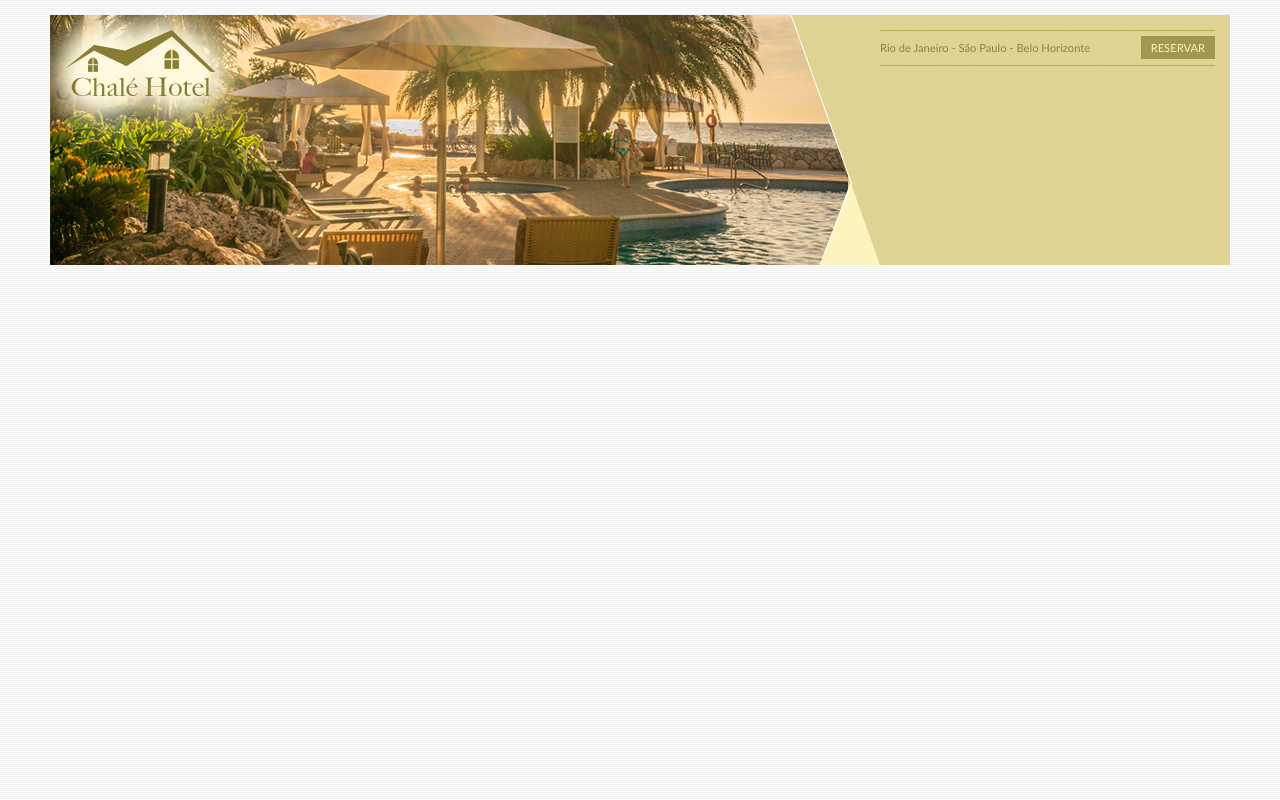
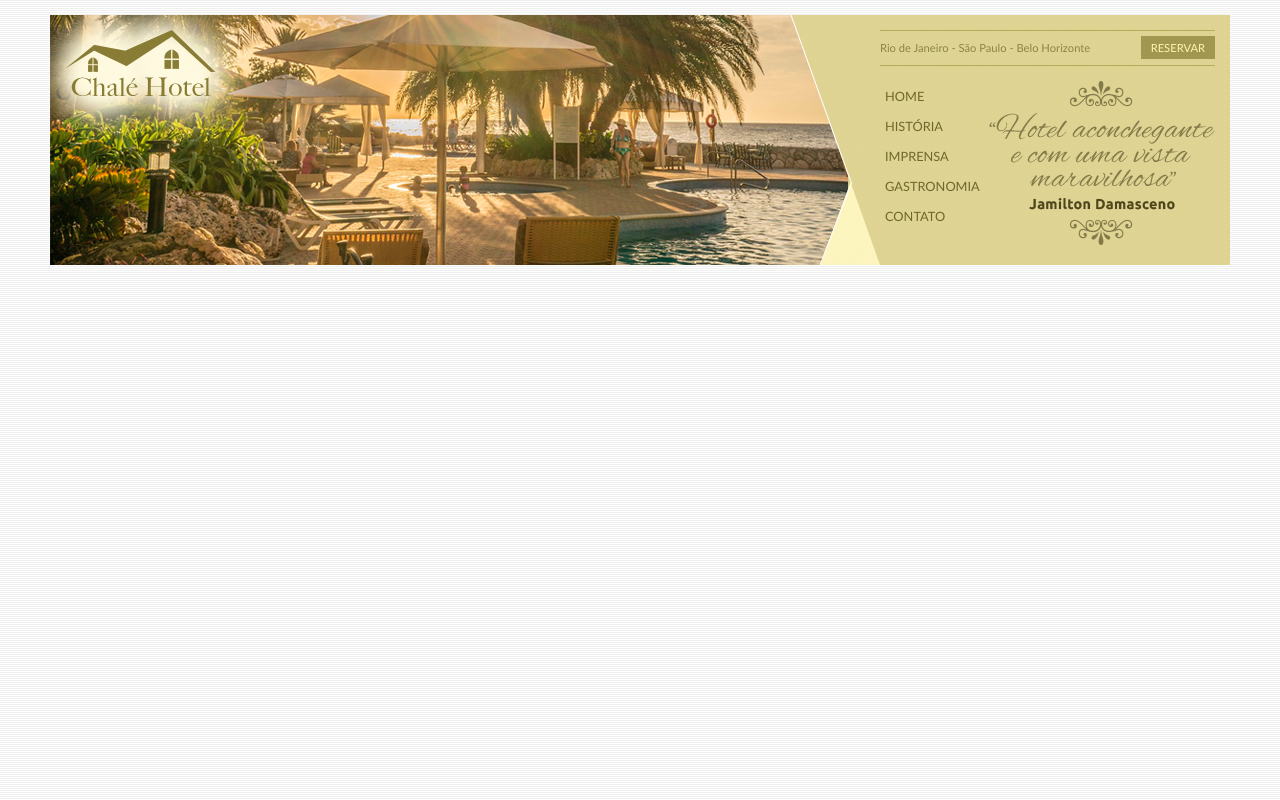
Before and after one commit to juliamambrozio/projeto-chale-hotel, a plain HTML site: page index.html in a window 1280 px wide. Drawn offline with Linux system fonts and the light colour scheme.

Commit message:
finalizando topo

```diff
--- a/css/style.css
+++ b/css/style.css
@@ -18,6 +18,8 @@ body{
     max-width: 1180px;
 
 }
+
+/*---- TOPO ----*/
 
 #topo{
     background: #dbcd87;
@@ -98,3 +100,36 @@ a{
     text-decoration: underline;
 
 }
+
+/*---- BARRA DE NAVEGAÇÃO VERTICAL ----*/
+
+#menu{
+    margin-top: 15px;
+}
+
+ul{
+    list-style: none;
+}
+
+ul#navegacao{
+    float: left;
+}
+
+ul#navegacao a{
+    text-transform: uppercase;
+    font-size: 0.8em;
+    padding: 5px;
+    color: #6e672c;
+    line-height: 30px;
+}
+
+ul#navegacao a:hover{
+    background: #fdf6be;
+
+}
+
+.depoimento{
+    width: 226px;
+    height: 164px;
+    float: right;
+}
--- a/index.html
+++ b/index.html
@@ -23,6 +23,18 @@
                         <a href="#" class="reserva">Reservar</a>
                         <div style="clear: both;"></div> <!-- Para limpar o fluxo -->
                     </div>
+
+                    <div id="menu">
+                        <ul id="navegacao">
+                            <li><a href="#">Home</a></li>
+                            <li><a href="#">História</a></li>
+                            <li><a href="#">Imprensa</a></li>
+                            <li><a href="#">Gastronomia</a></li>
+                            <li><a href="#">Contato</a></li>
+                        </ul>
+
+                        <img src="imagens/depoimento.png" alt="Depoimento do Chalé Hotel" class="depoimento">
+                    </div>
                 </div>
             </div>
         </div> <!-- Fim topo -->
```
